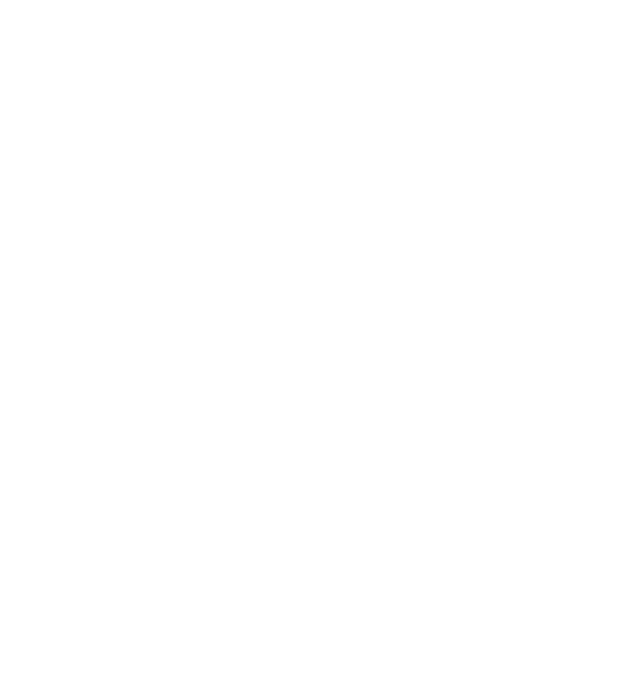
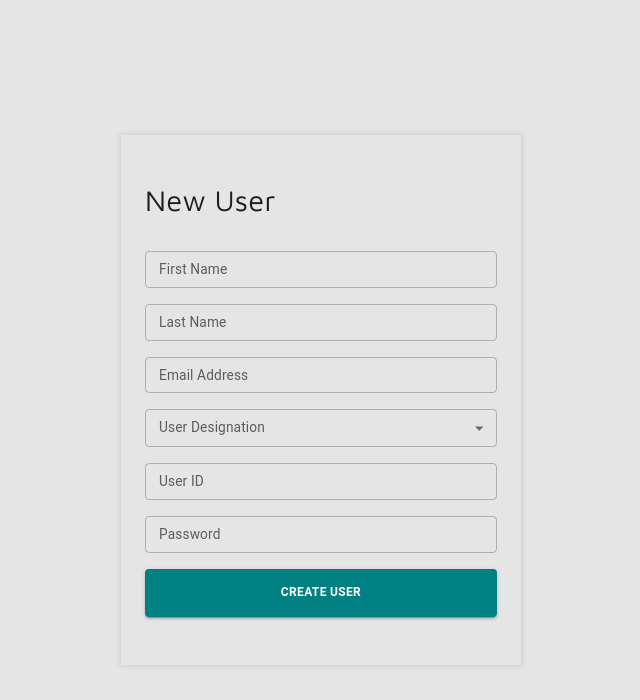
Before and after one commit to OluseunAkintayo/overwatch, a React (Create React App) app: page /auth/new-user in a window 1280 px wide. Before the commit this address had no page. Shown: the top 700 px of the page, without its empty margins (319-959 px from the left). Built offline with nearby package versions, Linux system fonts and the light colour scheme.

Commit message:
initiated store

```diff
--- a/src/App.js
+++ b/src/App.js
@@ -11,6 +11,7 @@
 import 'react-responsive-modal/styles.css';
 import NewSupply from './components/Store/NewSupply';
 import PrivateRoute from './components/default/PrivateRoute';
+import NewUser from './components/Login/NewUser';
 
 
 const App = () => {
@@ -19,6 +20,7 @@
     <BrowserRouter>
       <Routes>
         <Route path="/auth/login" element={<Login />} />
+        <Route path="/auth/new-user" element={<NewUser />} />
         <Route element={<PrivateRoute />}>
           <Route path="/" index element={<Home />} />
           <Route path="/shop" element={<Shop />} />
--- a/src/components/Home/index.jsx
+++ b/src/components/Home/index.jsx
@@ -1,9 +1,9 @@
-import React from 'react';
+import React from 'react'
 
-const Home = () => {
+const index = () => {
 	return (
-		<div>Home</div>
+		<div>index</div>
 	)
 }
 
-export default Home;
+export default index;
--- /dev/null
+++ b/src/components/Login/NewUser.jsx
@@ -0,0 +1,144 @@
+import React from 'react';
+import styled from '@emotion/styled';
+import { Formik, Form } from 'formik';
+import * as Yup from 'yup';
+import { Button, CircularProgress, Grid, Typography } from '@mui/material';
+import { SelectMenu, TextInput } from '../../lib';
+import { customAlphabet } from 'nanoid';
+import { toast } from 'react-toastify';
+import axios from 'axios';
+import CryptoJS from 'crypto-js';
+
+const NewUser = () => {
+	React.useEffect(() => {
+		document.title = "Overwatch: New User";
+		return () => null;
+	}, []);
+
+	const init = {
+		firstName: '',
+		lastName: '',
+		email: '',
+		designation: '',
+		username: '',
+		passcode: ''
+	}
+
+	const validate = Yup.object().shape({
+		firstName: Yup.string().required('First name is required'),
+		lastName: Yup.string().required('Last name is required'),
+		email: Yup.string().email().required('Email is required'),
+		designation: Yup.string().required('Email is required'),
+		username: Yup.string().required('Username is required'),
+		passcode: Yup.string().required('Password is required'),
+	});
+
+	const [id, setId] = React.useState(null);
+	const [loading, setLoading] = React.useState(false);
+	const generateCode = () => {
+		const nanoid = customAlphabet('1234567890zxcvbnmasdfghjklqwertyuiop', 16);
+		const uid = nanoid();
+		setId(uid);
+	}
+
+	React.useEffect(() => {
+		generateCode();
+	}, []);
+
+	const userOptions = [
+		{ name: "Super Admin", value: "Super Admin" },
+		{ name: "Admin", value: "Admin" },
+		{ name: "Cashier", value: "Cashier" },
+	];
+
+	const login = async (data, resetForm) => {
+		setLoading(true);
+		const payload = {
+			...data,
+			id: id,
+			created: new Date().toISOString(),
+			lastUpdated: new Date().toISOString(),
+		}
+		const config = {
+			url: 'users',
+			method: 'POST',
+			data: payload
+		}
+		try {
+			const res = await axios(config);
+			if(res.status === 201) {
+				setTimeout(async () => {
+					setLoading(false);
+					resetForm({ data: '' });
+					toast.success("User added successfully!");
+				}, 1500);
+			}
+		} catch (error) {
+			console.error({error});
+			setLoading(false);
+			toast.error("Error adding user! Try again");
+		}
+	}
+
+	return (
+		<Wrapper>
+			<Container>
+				<Formik
+					initialValues={init}
+					validationSchema={validate}
+					validateOnChange={false}
+					onSubmit={(values, { resetForm }) => { login(values, resetForm) }}
+				>
+					{() => (
+						<Form>
+							<Grid container spacing={2}>
+								<Grid item xs={12}>
+									<Typography variant="h4" sx={{ marginBottom: '1rem' }}>New User</Typography>
+								</Grid>
+								<Grid item xs={16}>
+									<TextInput name="firstName" label="First Name" size="small" />
+								</Grid>
+								<Grid item xs={16}>
+									<TextInput name="lastName" label="Last Name" size="small" />
+								</Grid>
+								<Grid item xs={16}>
+									<TextInput name="email" label="Email Address" size="small" />
+								</Grid>
+								<Grid item xs={16}>
+									<SelectMenu options={userOptions} name="designation" label="User Designation" size="small" />
+								</Grid>
+								<Grid item xs={16}>
+									<TextInput name="username" label="User ID" size="small" />
+								</Grid>
+								<Grid item xs={12}>
+									<TextInput type="password" name="passcode" label="Password" size="small" />
+								</Grid>
+								<Grid item xs={12}>
+									<Button disabled={loading} type="submit" variant="contained" fullWidth sx={{ height: '3rem', fontWeight: 600 }}>
+										{ loading ? <Typography sx={{ display: 'flex', alignItems: 'center', gap: '0.5rem' }}>Please wait <CircularProgress size="1rem" /></Typography> : "Create User" }
+									</Button>
+								</Grid>
+							</Grid>
+						</Form>
+					)}
+				</Formik>
+			</Container>
+		</Wrapper>
+	)
+}
+
+export default NewUser;
+
+const Wrapper = styled.section`
+	height: 100vh;
+	padding: 1rem;
+	background-color: #E5E5E5;
+	display: grid;
+	place-items: center;
+`;
+const Container = styled.div`
+	box-shadow: 0px 0px 5px 1px rgba(0,0,0,0.1);
+	padding: 3rem 1.5rem;
+	width: 100%;
+	max-width: 400px;
+`;
--- a/src/components/Login/index.jsx
+++ b/src/components/Login/index.jsx
@@ -6,6 +6,9 @@
 import { TextInput } from '../../lib';
 import { customAlphabet } from 'nanoid';
 import { useNavigate } from 'react-router-dom';
+import axios from 'axios';
+import { toast } from 'react-toastify';
+import CryptoJS from 'crypto-js';
 
 const Login = () => {
 	const navigate = useNavigate();
@@ -36,14 +39,29 @@
 		generateCode();
 	}, []);
 
-	const key = process.env.REACT_APP_ENCRYPTION_KEY;
-
-	const login = (data) => {
+	const login = async (data) => {
 		setLoading(true);
-		setTimeout(() => {
-			navigate("/");
-			localStorage.setItem('token', id);
-		}, 1500);
+		const response = await axios.get(`/users?username=${data.username}`);
+		if(response?.data?.length === 1) {
+			if(response.data[0].passcode === data.passcode){
+				localStorage.setItem('token', id);
+				setTimeout(() => {
+					navigate("/");
+				}, 1500);
+			} else {
+				if(response.data[0].passcode !== data.passcode) {
+					setTimeout(() => {
+						setLoading(false);
+						toast.error("Incorrect password, please check again.");
+					}, 1500);
+				}
+			}
+		} else if(response?.data?.length === 0) {
+			setTimeout(() => {
+				toast.error("Provided username does not exist");
+				setLoading(false);
+			}, 1000);
+		}
 	}
 
 	return (
@@ -55,7 +73,7 @@
 					validateOnChange={false}
 					onSubmit={(values) => { login(values) }}
 				>
-					{({ errors }) => (
+					{() => (
 						<Form>
 							<Grid container spacing={3}>
 								<Grid item xs={12}>
@@ -94,6 +112,6 @@
 	box-shadow: 0px 0px 5px 1px rgba(0,0,0,0.1);
 	padding: 3rem 1.5rem;
 	width: 100%;
-	max-width: 600px;
+	max-width: 400px;
 	min-width: 300px;
 `;
--- a/src/components/Suppliers/NewSupplier.jsx
+++ b/src/components/Suppliers/NewSupplier.jsx
@@ -131,9 +131,7 @@
 								</Grid>
 								<Grid item xs={6}>
 									<Button type="submit" disabled={isLoading} sx={{ height: '57px' }} variant="contained" fullWidth>
-										{
-											isLoading ? <CircularProgress /> : 'add supplier'
-										}
+										{ isLoading ? <CircularProgress /> : 'add supplier' }
 									</Button>
 								</Grid>
 							</Grid>
```
Also changed, not shown: src/components/Home/Cart.jsx (added, +10 -0 lines).
